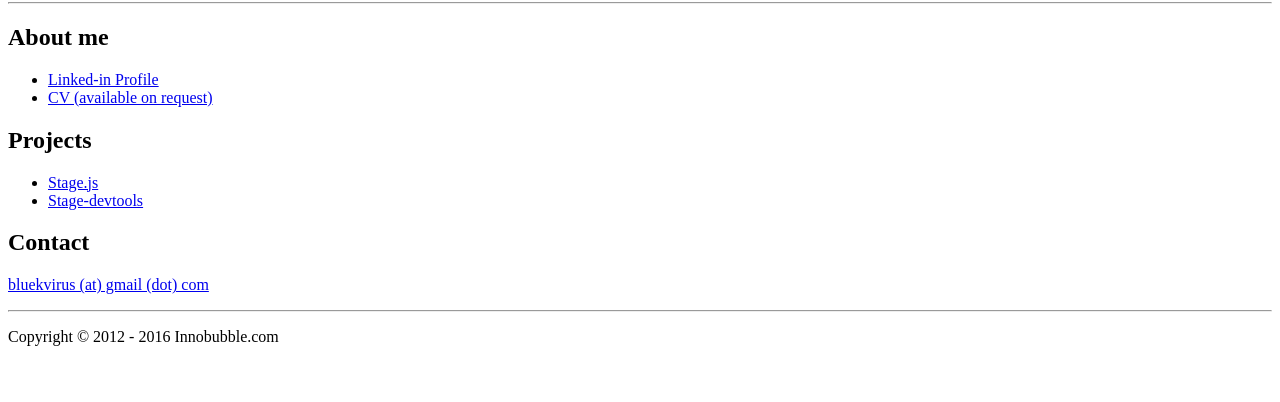
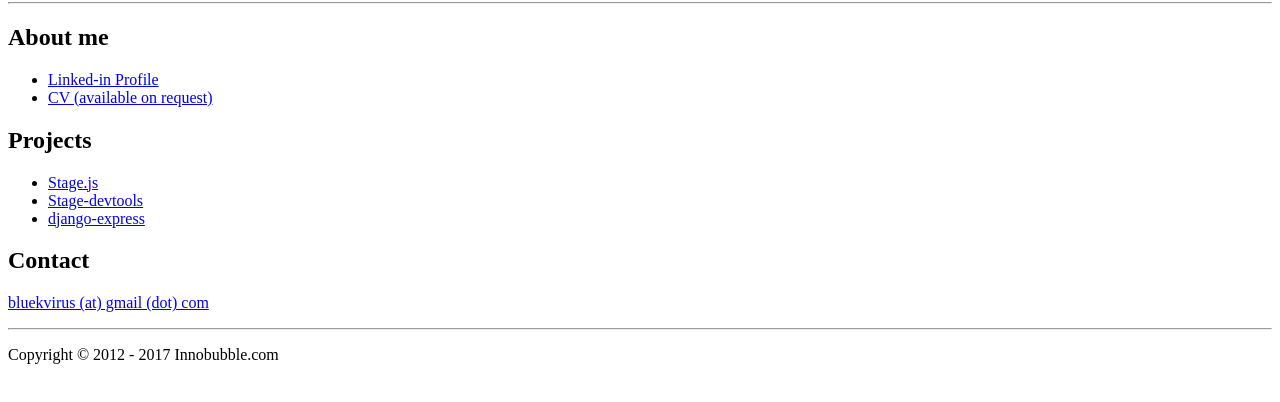
Before and after one commit to bluekvirus/bluekvirus.github.io, a plain HTML site: page index.html in a window 1280 px wide. Shown: the part 78-480 px from the top of the page. Drawn offline with Linux system fonts and the light colour scheme.

Commit message:
Update index.html

```diff
--- a/index.html
+++ b/index.html
@@ -13,12 +13,13 @@
 	<ul>
 		<li><a href="http://bluekvirus.github.io/Stage.js/">Stage.js</a></li>
 		<li><a href="https://www.npmjs.org/package/stage-devtools">Stage-devtools</a></li>
+		<li><a href="https://pypi.python.org/pypi/django-express">django-express</a></li>
 	</ul>
 
 	<h2>Contact</h2>
 	<p><a href="mailto:bluekvirus@gmail.com">bluekvirus (at) gmail (dot) com</a></p>
 	<hr>
-	<p>Copyright © 2012 - 2016 Innobubble.com</p>
+	<p>Copyright © 2012 - 2017 Innobubble.com</p>
 
 </body>
 </html>
```
